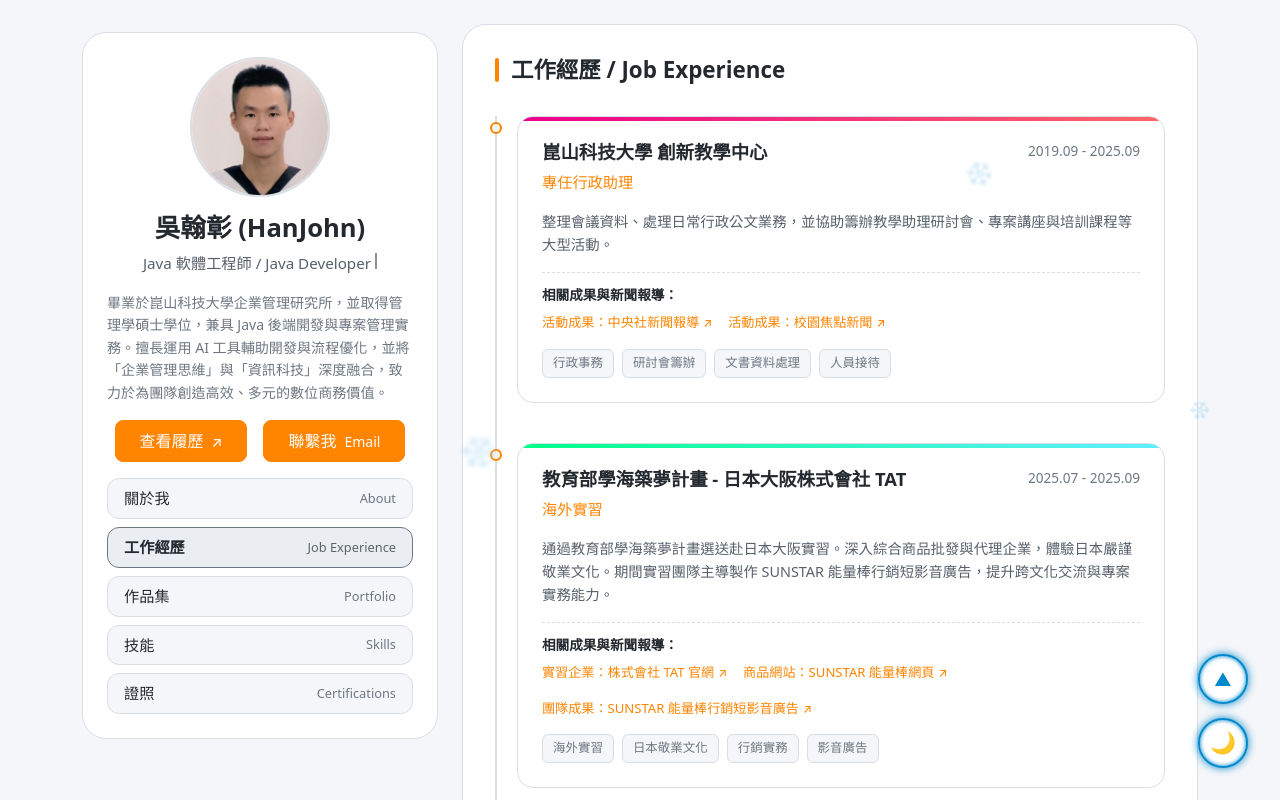
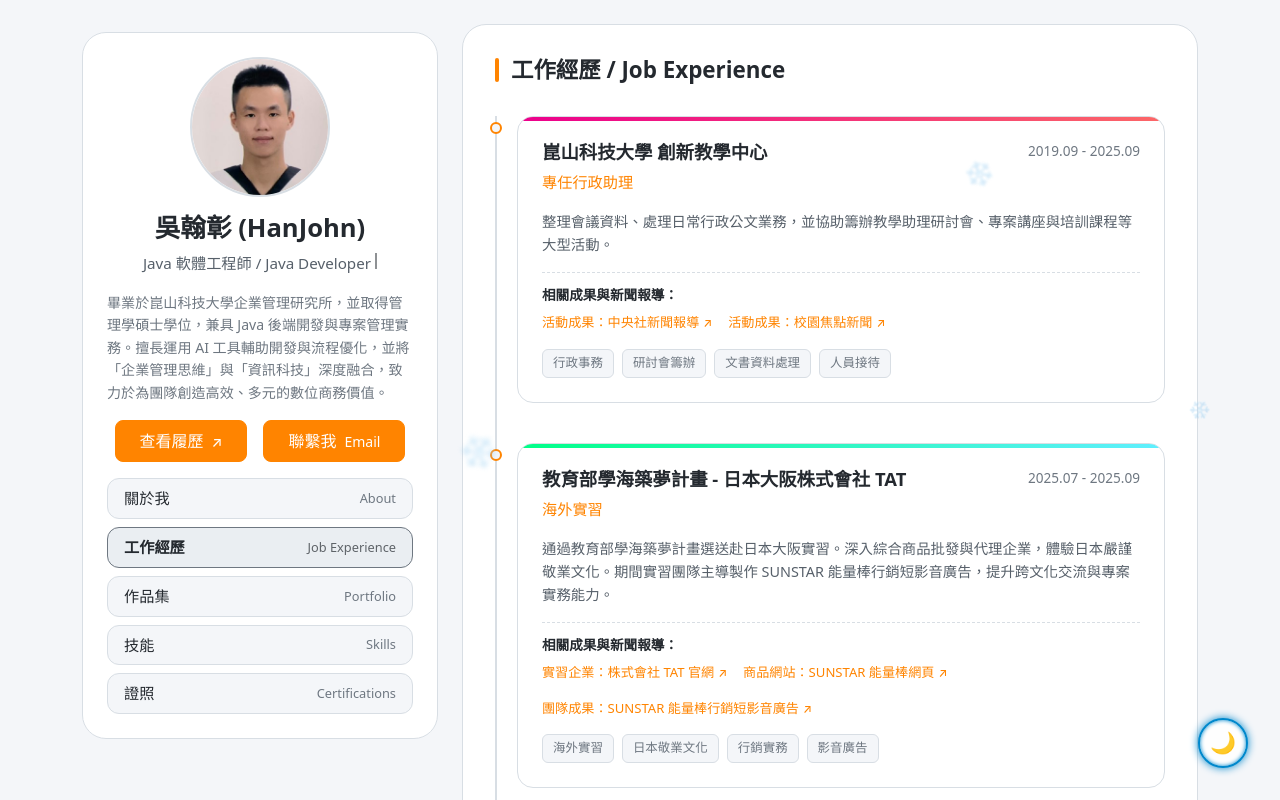
Before and after one commit to G120L010/my-profile-website, a Vue app: page / in a window 1280 px wide. Shown: the top 800 px of the page. Built offline with nearby package versions, Linux system fonts and the light colour scheme.

Commit message:
0624修正置頂按鈕移動速度

```diff
--- a/src/assets/css/App.css
+++ b/src/assets/css/App.css
@@ -278,9 +278,9 @@
   height: 50px;
   border-radius: 50% !important;
   padding: 0 !important;
-  display: flex !important;
-  align-items: center !important;
-  justify-content: center !important;
+  display: flex;
+  align-items: center;
+  justify-content: center;
   z-index: 9999;
 
   background-color: var(--neon-btn-bg) !important;
--- a/src/assets/js/App.js
+++ b/src/assets/js/App.js
@@ -55,12 +55,17 @@ export function useAppView() {
     }
   }
 
-  // 【平滑置頂函式】點擊置頂按鈕時，執行視窗平滑滾動回頂部
+  // 【緩動置頂函式】點擊置頂按鈕時，自訂緩動平滑滾動至頁首，提供比原廠更舒適的減速效果
   const scrollToTop = () => {
-    window.scrollTo({
-      top: 0,
-      behavior: 'smooth'
-    })
+    // 獲取目前滾動條的垂直高度
+    const currentScrollY = window.scrollY || document.documentElement.scrollTop
+    // 只要高度大於 0 就繼續滾動
+    if (currentScrollY > 0) {
+      // 請求瀏覽器下一影格動畫，遞迴執行滾動
+      window.requestAnimationFrame(scrollToTop)
+      // 每次將垂直距離減去其七點五分之一，達到越靠近頂部滾動越慢的優雅緩動減速感
+      window.scrollTo(0, currentScrollY - currentScrollY / 0.6)
+    }
   }
 
   /**
```
Also changed, not shown: 1 other file (tests, documents, lock files or other folders).
